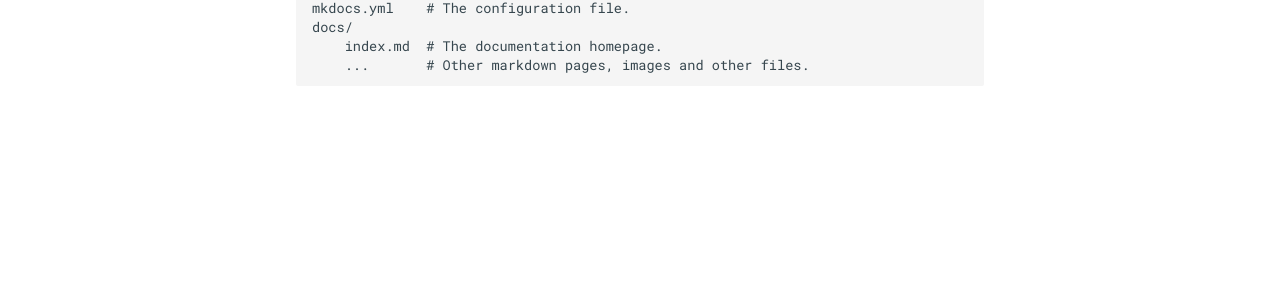
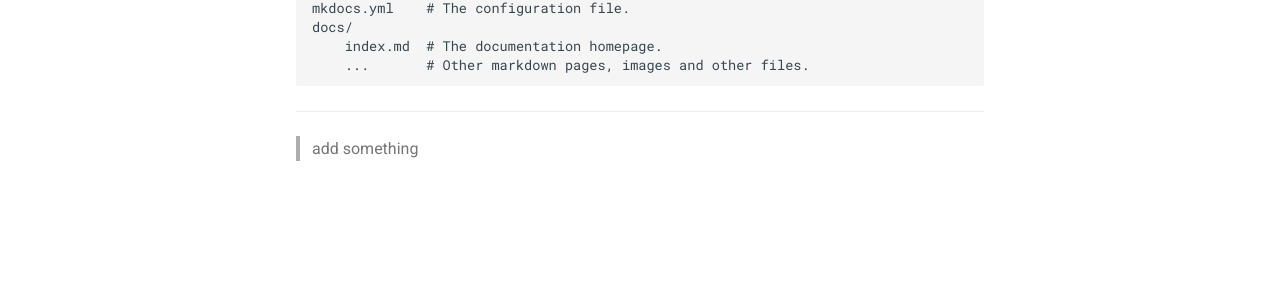
Before and after one commit to kinthero/site, an MkDocs documentation site: the page built from docs/index.md, in a window 1280 px wide. Shown: the part 525-826 px from the top of the page. Built offline with MkDocs 1.6.1 and Material for MkDocs 9.7.7, drawn with Linux system fonts in a browser that asks for light colours.

Commit message:
add something

```diff
--- a/docs/index.md
+++ b/docs/index.md
@@ -15,3 +15,7 @@
     docs/
         index.md  # The documentation homepage.
         ...       # Other markdown pages, images and other files.
+
+---
+
+> add something
```
